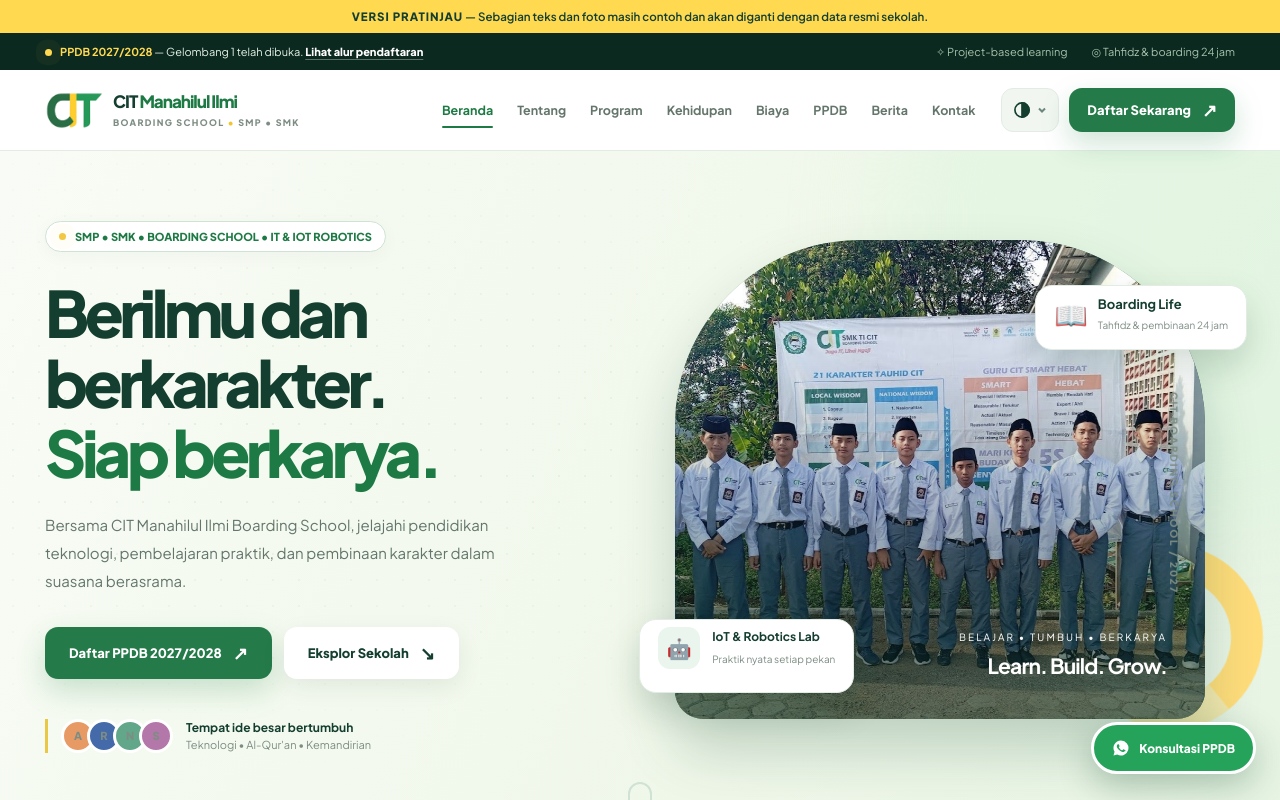
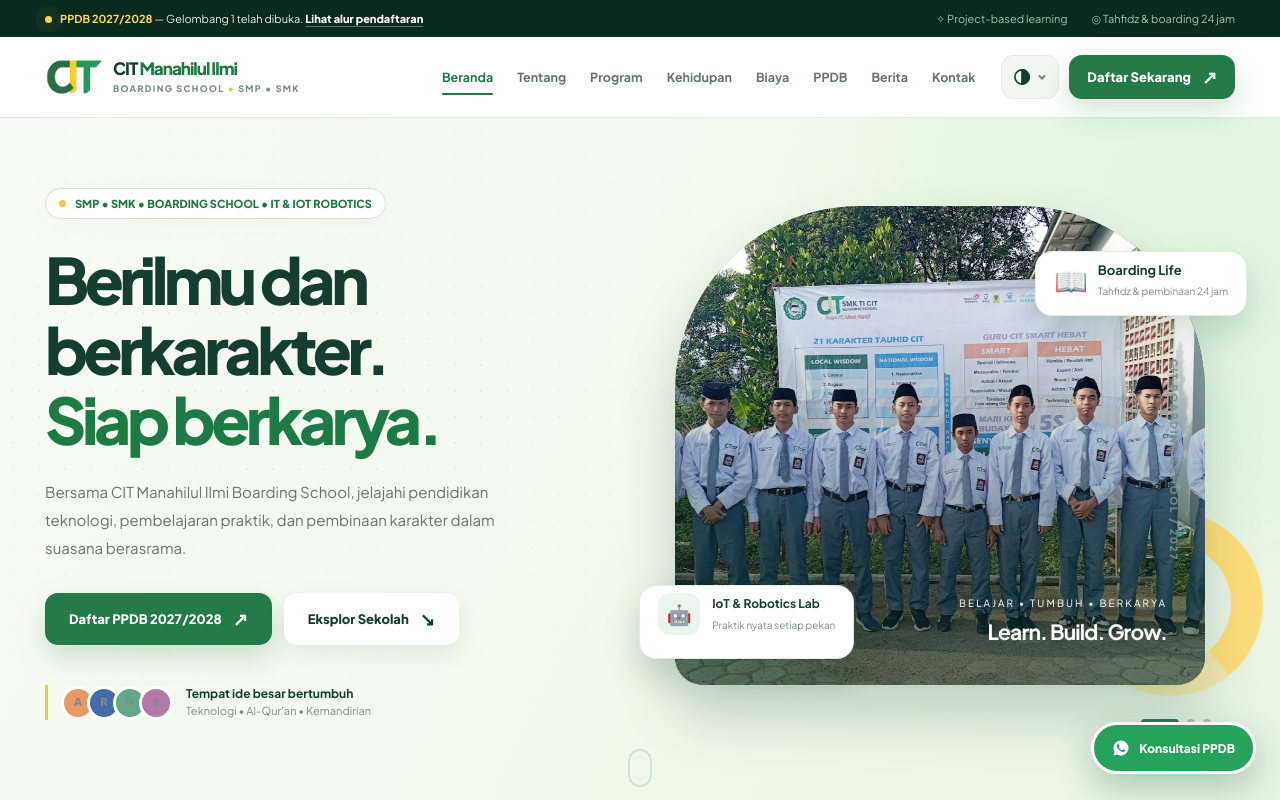
Before and after one commit to Yusufkamal02/cit-manahilulilmi-boardingschool, a Next.js app: page / in a window 1280 px wide. Shown: the top 800 px of the page. Built offline with nearby package versions, Linux system fonts and the light colour scheme.

Commit message:
DELETE: header versi pratinjau

```diff
--- a/src/app/page.tsx
+++ b/src/app/page.tsx
@@ -27,12 +27,6 @@
         Lompat ke konten
       </a>
       <ScrollEffects />
-
-      {school.isPreview && (
-        <div className="preview-ribbon" role="note">
-          <b>VERSI PRATINJAU</b> — Sebagian teks dan foto masih contoh dan akan diganti dengan data resmi sekolah.
-        </div>
-      )}
 
       <div className="topline">
         <div className="container topline-inner">
```
